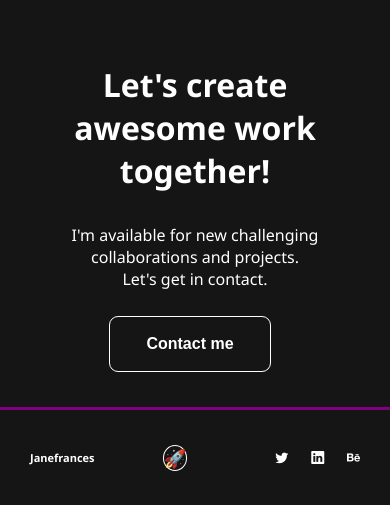
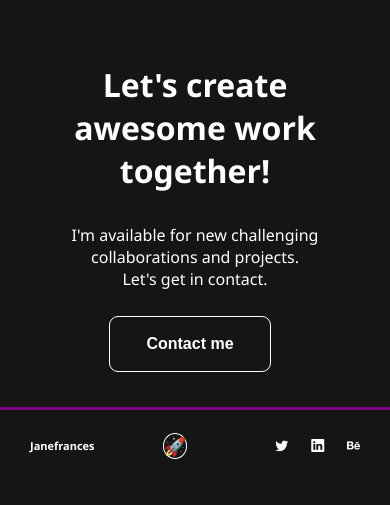
Before and after one commit to ernestharuna/jane-frances, a plain HTML site: page index.html in a window 390 px wide. Shown: the part 3182-3687 px from the top of the page. After the commit the page ends 3660 px from the top, so only its background shows below. Drawn offline with nearby package versions, Linux system fonts and the light colour scheme.

```diff
--- a/styles.css
+++ b/styles.css
@@ -233,8 +233,8 @@ hr{
    }
 
    footer {
-      margin: 10px 25px;
-      padding: 15px 5px;
+      margin: 5px 25px;
+      padding: 5px 5px;
       color: #fff;
    }
 }
```
